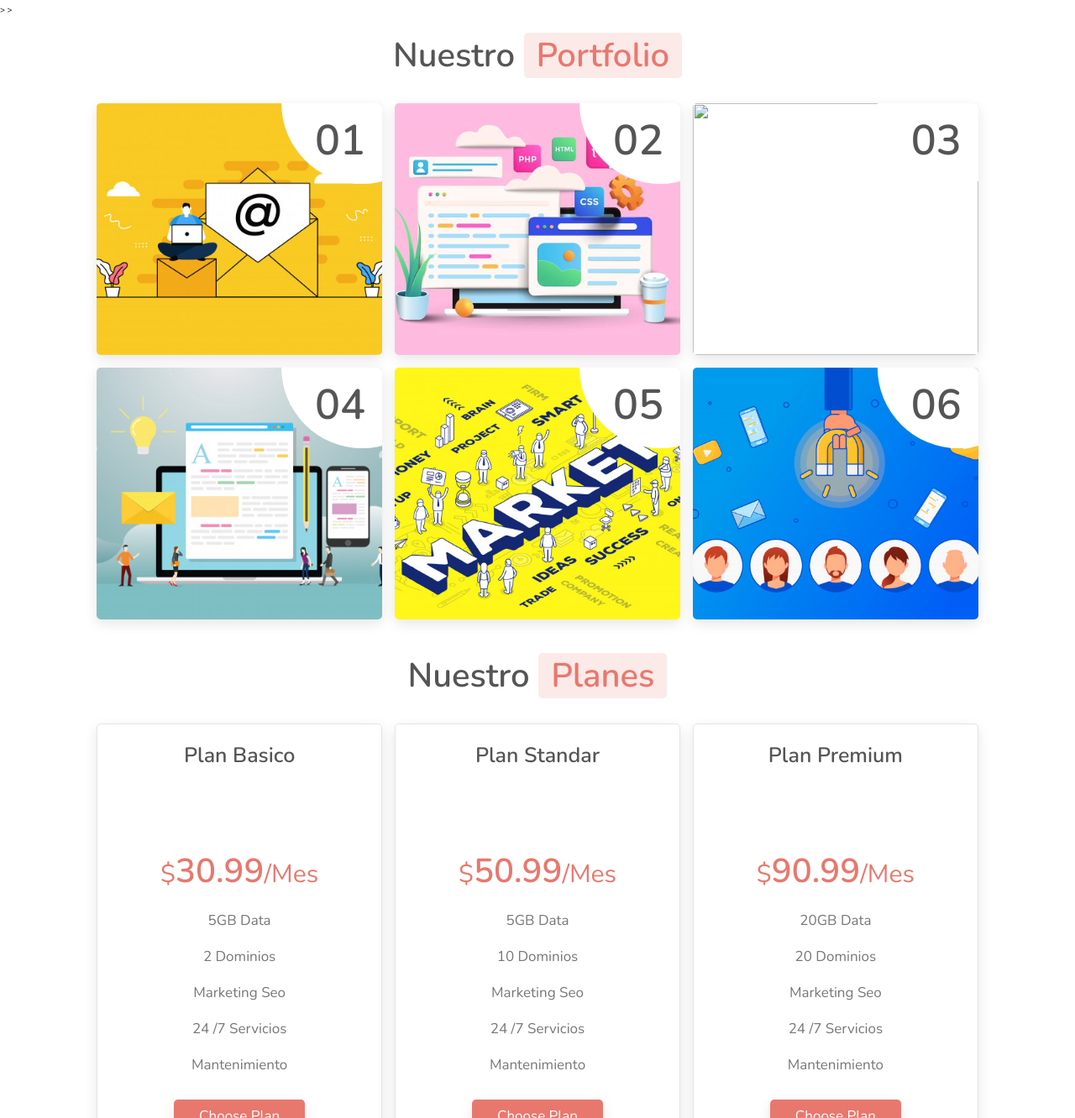
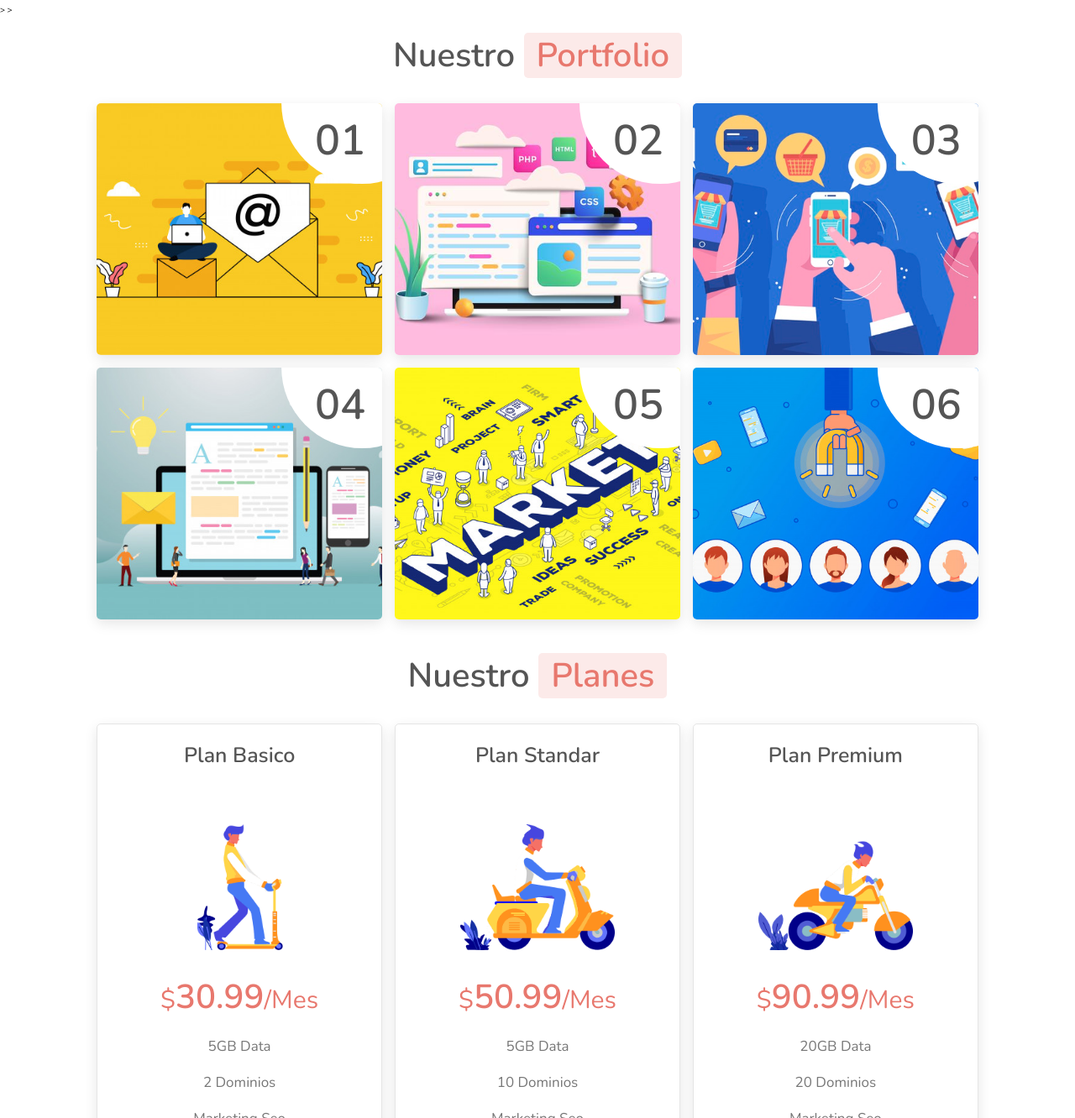
Before and after one commit to LuisMCondori/Website-Design-Responsive, a plain HTML site: page index.html in a window 1280 px wide. Shown: the part 2120-3452 px from the top of the page at 84% size. Drawn offline with nearby package versions, Linux system fonts and the light colour scheme; the site is published under a folder, as on GitHub Pages, so addresses that start at the root find nothing.

Commit message:
Update index.html

```diff
--- a/index.html
+++ b/index.html
@@ -176,7 +176,7 @@
 
             <div class="box">
                 <span>03</span>
-                <img src="/images/port-img3.jpg" alt="">
+                <img src="images/port-img3.jpg" alt="">
                 <div class="content">
                     <h3>web design</h3>
                     <p>1st may, 2021</p>
@@ -220,7 +220,7 @@
         <div class="box-container">
             <div class="box">
                 <h3>plan basico</h3>
-                <img src="/images/p-1.png" alt="">
+                <img src="images/p-1.png" alt="">
                 <div class="price"><span>$</span>30.99<span>/mes</span> </div>
                 <ul>
                     <li>5GB data</li>
@@ -234,7 +234,7 @@
 
             <div class="box">
                 <h3>plan standar</h3>
-                <img src="/images/p-2.png" alt="">
+                <img src="images/p-2.png" alt="">
                 <div class="price"><span>$</span>50.99<span>/mes</span> </div>
                 <ul>
                     <li>5GB data</li>
@@ -248,7 +248,7 @@
 
             <div class="box">
                 <h3>plan premium</h3>
-                <img src="/images/p-3.png" alt="">
+                <img src="images/p-3.png" alt="">
                 <div class="price"><span>$</span>90.99<span>/mes</span> </div>
                 <ul>
                     <li>20GB data</li>
```
